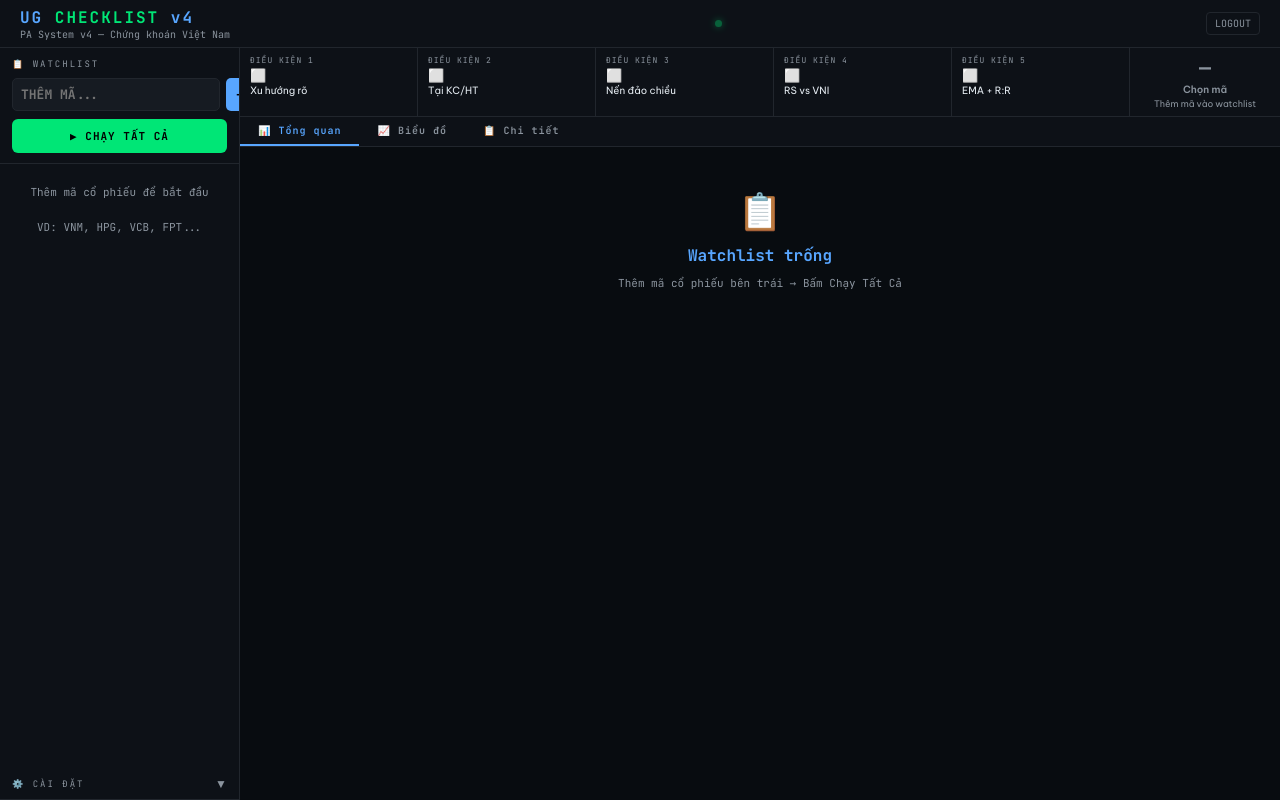
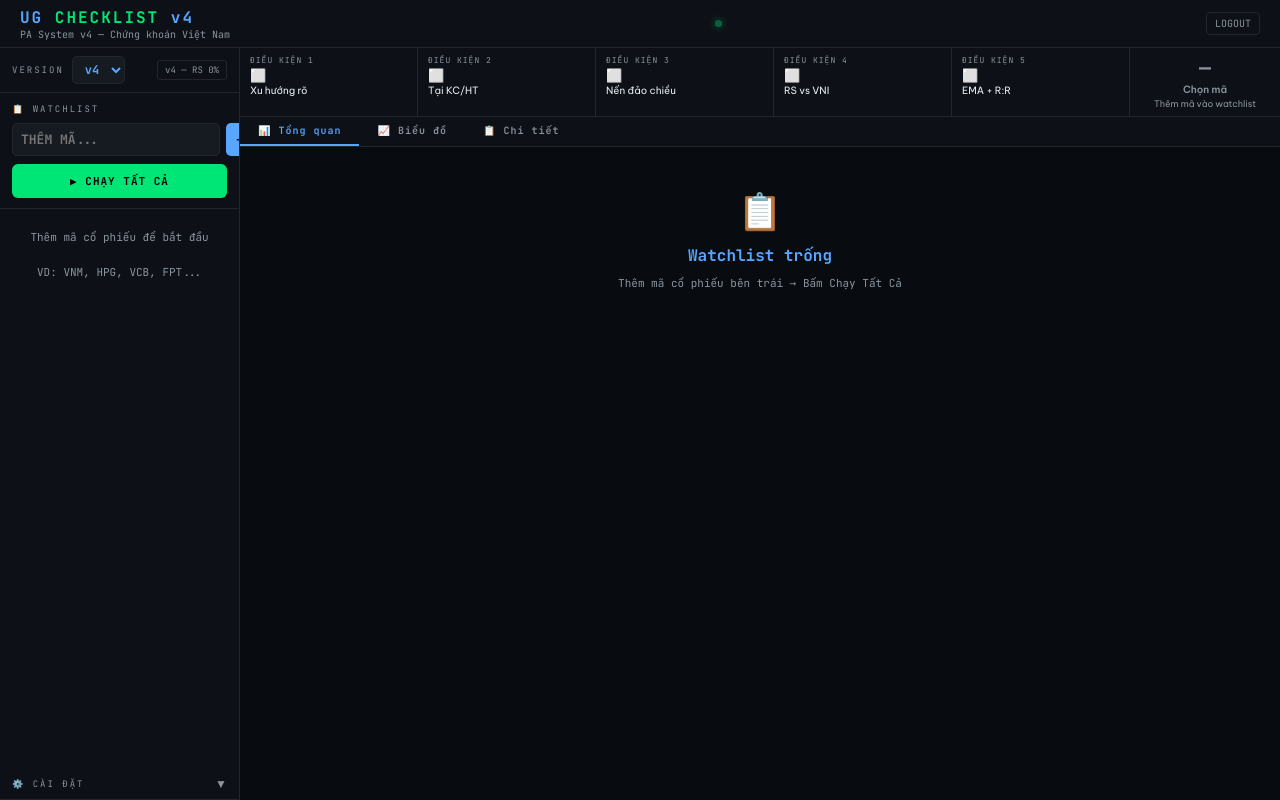
Before and after one commit to phatad/ug-checklist-v2, a Flask app: page / in a window 1280 px wide. Run offline with Flask 3, Linux system fonts and the light colour scheme; the visitor is signed in with stand-in values (Sample User, id 1); some libraries are stand-ins or nearby versions.

Commit message:
Update index.html

```diff
--- a/templates/index.html
+++ b/templates/index.html
@@ -143,6 +143,12 @@ html,body{height:100%;overflow:hidden;background:var(--bg);color:var(--text);fon
 @keyframes spin{to{transform:rotate(360deg)}}
 .load-txt{color:var(--muted);font-size:11px}
 .welcome{display:flex;flex-direction:column;align-items:center;justify-content:center;flex:1;gap:10px;font-family:var(--mono)}
+/* Version selector */
+.ver-bar{display:flex;align-items:center;gap:8px;padding:8px 12px;border-bottom:1px solid var(--border);background:var(--surface);flex-shrink:0}
+.ver-label{font-size:9px;font-family:var(--mono);color:var(--muted);letter-spacing:2px;text-transform:uppercase}
+.ver-select{background:var(--card);border:1px solid var(--border);border-radius:5px;color:var(--accent);font-family:var(--mono);font-size:12px;font-weight:700;padding:4px 8px;outline:none;cursor:pointer}
+.ver-badge{font-size:9px;font-family:var(--mono);color:var(--muted);padding:3px 7px;border:1px solid var(--border);border-radius:3px;margin-left:auto}
+
 /* Timeframe buttons */
 .tf-bar{display:flex;gap:4px;padding:6px 8px;background:var(--surface);border-bottom:1px solid var(--border);flex-shrink:0}
 .tf-btn{padding:4px 12px;font-family:var(--mono);font-size:11px;font-weight:600;
@@ -189,6 +195,16 @@ html,body{height:100%;overflow:hidden;background:var(--bg);color:var(--text);fon
 <div class="layout">
   <!-- SIDEBAR -->
   <aside class="sidebar">
+
+    <!-- Version selector -->
+    <div class="ver-bar">
+      <span class="ver-label">Version</span>
+      <select class="ver-select" id="versionSelect" onchange="switchVersion(this.value)">
+        <option value="v4" selected>v4</option>
+        <option value="v5">v5</option>
+      </select>
+      <span class="ver-badge" id="verBadge">v4 — RS 0%</span>
+    </div>
 
     <!-- Watchlist -->
     <div class="sec">
@@ -483,7 +499,7 @@ function stopRun(){
 async function analyzeOne(sym, tf=null){
   const useTf = tf || currentTf;
   const cacheKey = sym + '_' + useTf;
-  const p = {...getParams(sym), tf_chart: useTf};
+  const p = {...getParams(sym), tf_chart: useTf, version: currentVersion};
   try{
     const res  = await fetch("/analyze",{method:"POST",headers:{"Content-Type":"application/json"},body:JSON.stringify(p)});
     if(res.status===401){ window.location.href="/login-page"; return; }
@@ -767,6 +783,24 @@ function switchTf(tf){
 renderWLList();
 renderOverview();
 
+// ── Version switch ──────────────────────────────────────────
+let currentVersion = 'v4';
+const VER_CFG = {
+  v4: { rs_thresh: 0.0, badge: 'v4 — RS 0%' },
+  v5: { rs_thresh: 1.0, badge: 'v5 — RS 1%' }
+};
+function switchVersion(ver){
+  currentVersion = ver;
+  const cfg = VER_CFG[ver];
+  const el = document.getElementById('rs_thresh');
+  if(el) el.value = cfg.rs_thresh;
+  document.getElementById('verBadge').textContent = cfg.badge;
+  results = {};
+  renderWLList();
+  renderOverview();
+  if(activeSym) selectSym(activeSym);
+}
+
 // Resize charts khi cửa sổ thay đổi
 window.addEventListener("resize", ()=>{
   const cc = document.getElementById("chartCandle");
```
